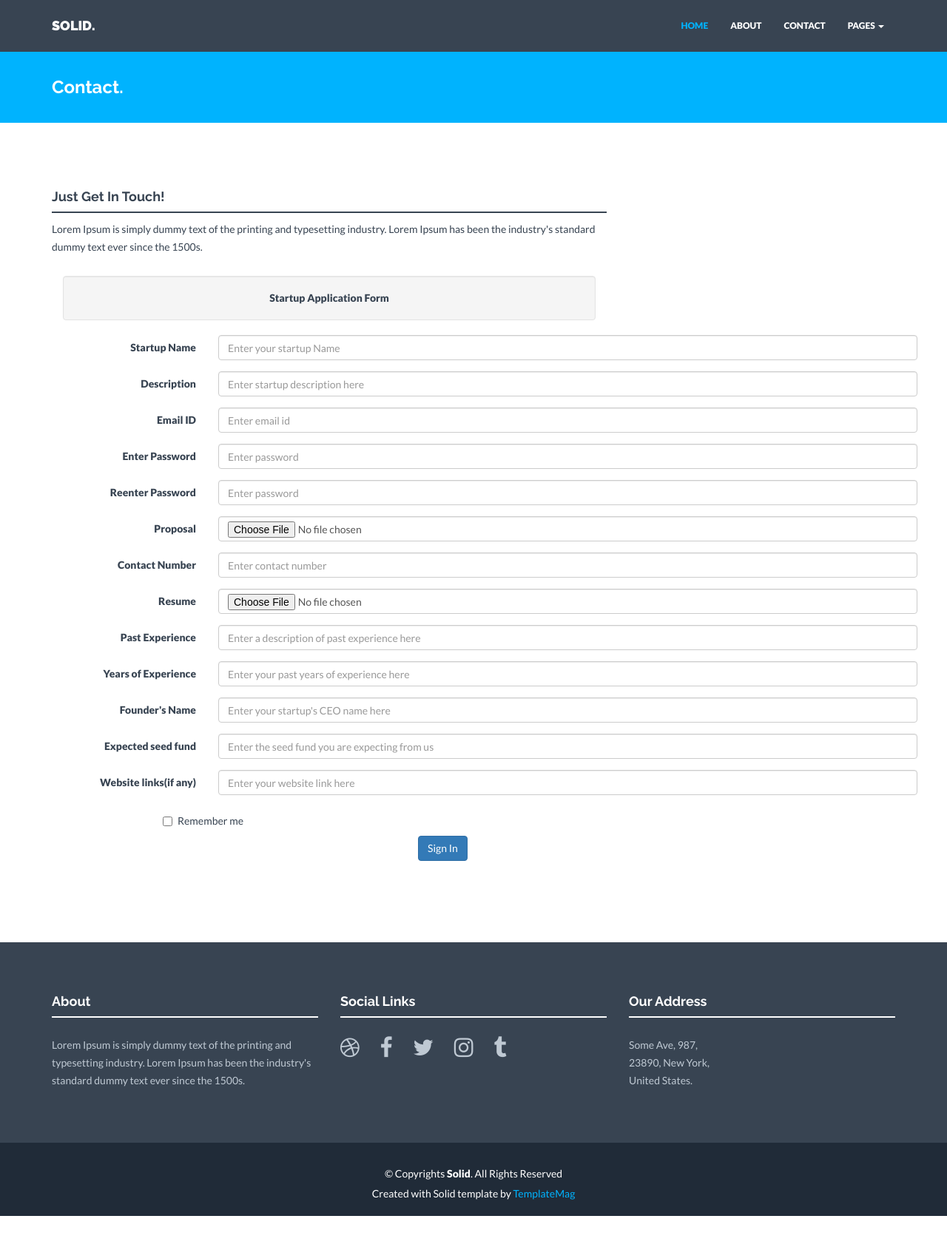
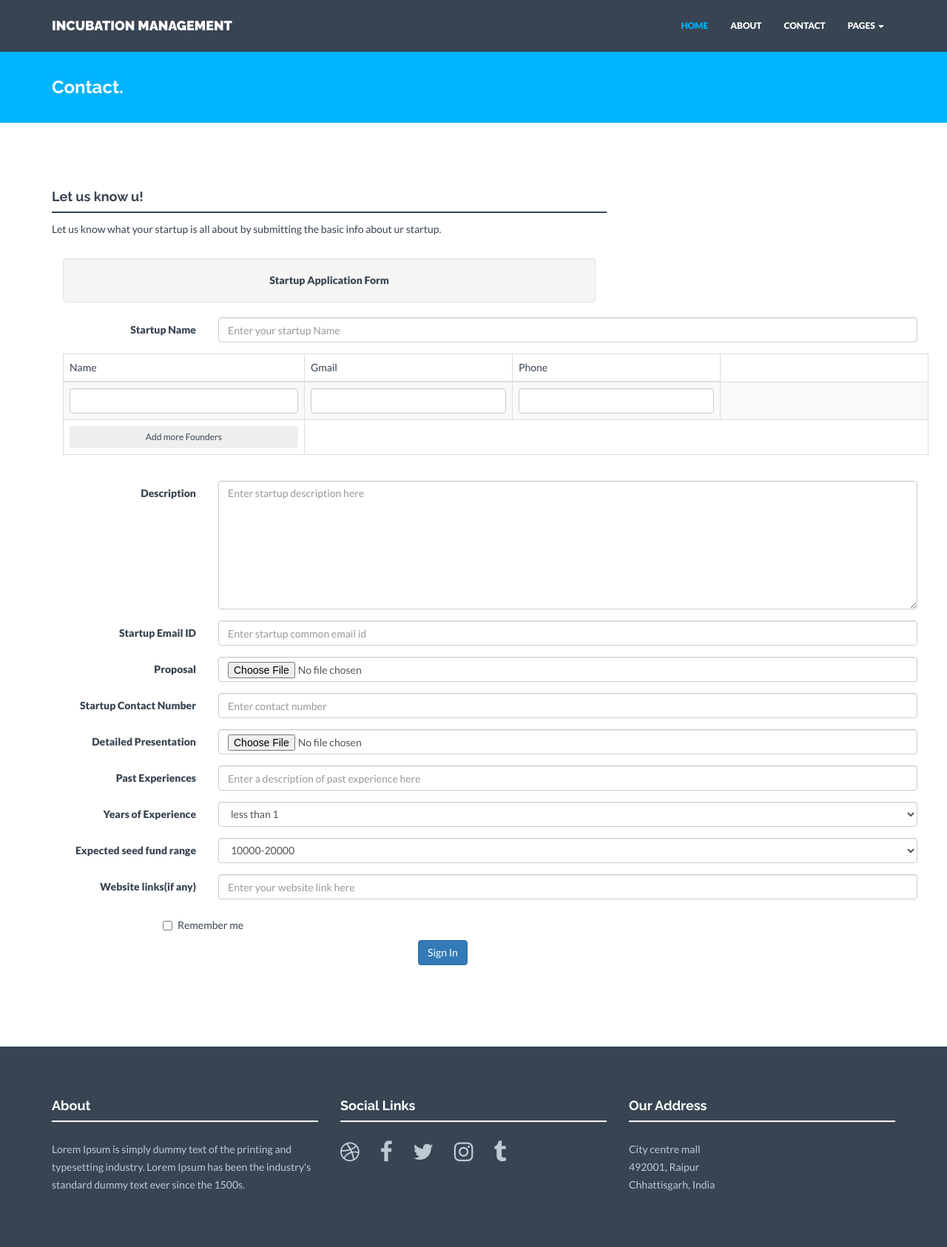
Before and after one commit to ankush17100/Codeutsava, a PHP site: page /contact.php in a window 1280 px wide. Shown: the whole page at 74% size. Before the commit the page ends 1644 px from the top, so only its background shows below. Run offline with PHP 8.4, Linux system fonts and the light colour scheme.

Commit message:
CF complete

```diff
--- a/contact.php
+++ b/contact.php
@@ -1,7 +1,8 @@
 <?php include('includes/header.php') ?>
 
- BLUE WRAP
-	 ***************************************************************************************************************** -->
+
+ <!-- BLUE WRAP -->
+	 <!-- ***************************************************************************************************************** -->
   <div id="blue">
     <div class="container">
       <div class="row">
@@ -21,9 +22,9 @@
   <div class="container mtb">
     <div class="row">
       <div class="col-lg-8">
-        <h4>Just Get In Touch!</h4>
+        <h4>Let us know u!</h4>
         <div class="hline"></div>
-        <p>Lorem Ipsum is simply dummy text of the printing and typesetting industry. Lorem Ipsum has been the industry's standard dummy text ever since the 1500s.</p>
+        <p>Let us know what your startup is all about by submitting the basic info about ur startup.</p>
         <div class="panel-body">
 <div class="well" align="center" div class="col-sm-10"><strong>Startup Application Form</strong></div>
 <div class="container">
@@ -34,28 +35,60 @@
         <input type="text" class="form-control" id="Startupname" placeholder="Enter your startup Name" required>
       </div>
     </div>
+
+
+<div class="form-group">
+
+  <table id="myTable" class=" table table-striped table-bordered order-list">
+    <thead>
+        <tr>
+            <td class="col-sm-1">Name</td>
+            <td class="col-sm-1">Gmail</td>
+            <td class="col-sm-1">Phone</td>
+        </tr>
+    </thead>
+    <tbody>
+        <tr>
+            <td class="col-sm-1">
+                <input type="text" name="name" class="form-control" />
+            </td>
+            <td class="col-sm-1">
+                <input type="mail" name="mail"  class="form-control"/>
+            </td>
+            <td class="col-sm-1">
+                <input type="text" name="phone"  class="form-control"/>
+            </td>
+            <td class="col-sm-1"><a class="deleteRow"></a>
+
+            </td>
+        </tr>
+    </tbody>
+    <tfoot>
+        <tr>
+            <td colspan="0.5" style="text-align: left;">
+                <input type="button" class="btn btn-sm btn-block " id="addrow" value="Add more Founders" />
+            </td>
+        </tr>
+        <tr>
+        </tr>
+    </tfoot>
+</table>
+</div>
+
+
+
+
+
     <div class="form-group">
       <label for="description" class="col-sm-2 control-label" id="t">Description </label>
         <div class="col-sm-10">
-          <input type="text" class="form-control" id="description" placeholder="Enter startup description here">
+          <textarea type="text" class="form-control" id="description" rows="8" placeholder="Enter startup description here"></textarea>
         </div>
     </div>
     <div class="form-group">
-      <label for="email" class="col-sm-2 control-label" id="l">Email ID</label>
+      <label for="email" class="col-sm-2 control-label" id="l">Startup Email ID</label>
         <div class="col-sm-10">
-          <input type="email" class="form-control" id="email" placeholder="Enter email id" required>
-        </div>
-    </div>
-    <div class="form-group">
-      <label for="password" class="col-sm-2 control-label" id="l">Enter Password</label>
-        <div class="col-sm-10">
-          <input type="password" class="form-control" id="password" placeholder="Enter password" required>
-        </div>
-    </div>
-    <div class="form-group">
-      <label for="password" class="col-sm-2 control-label" id="l">Reenter Password</label>
-        <div class="col-sm-10">
-          <input type="password" class="form-control" id="pass" placeholder="Enter password" required>
+          <input type="email" class="form-control" id="email" placeholder="Enter startup common email id" required>
         </div>
     </div>
     <div class="form-group">
@@ -65,19 +98,21 @@
         </div>
     </div>
     <div class="form-group">
-      <label for="number" class="col-sm-2 control-label" id="l">Contact Number</label>
+      <label for="number" class="col-sm-2 control-label" id="l">Startup Contact Number</label>
         <div class="col-sm-10">
           <input type="text" class="form-control" id="number" placeholder="Enter contact number" required>
         </div>
     </div>
+
+
     <div class="form-group">
-      <label for="resume" class="col-sm-2 control-label" id="l">Resume</label>
+      <label for="resume" class="col-sm-2 control-label" id="l">Detailed Presentation</label>
         <div class="col-sm-10">
-          <input type="file" class="form-control" id="resume" placeholder="Upload your resume here">
+          <input type="file" class="form-control" id="resume" placeholder="Upload your presentation here">
         </div>
     </div>
     <div class="form-group">
-      <label for="years" class="col-sm-2 control-label" id="l">Past Experience</label>
+      <label for="years" class="col-sm-2 control-label" id="l">Past Experiences</label>
         <div class="col-sm-10">
           <input type="text" class="form-control" id="description" placeholder="Enter a description of past experience here" required>
         </div>
@@ -85,19 +120,24 @@
     <div class="form-group">
       <label for="Experience" class="col-sm-2 control-label" id="l">Years of Experience</label>
         <div class="col-sm-10">
-          <input type="text" class="form-control" id="experience" placeholder="Enter your past years of experience here" required>
+          <select class="form-control" id="exampleFormControlSelect1" placeholder="Enter your past years of experience here" required>
+      <option>less than 1</option>
+      <option>>1</option>
+      <option>>5</option>
+      <option>>10</option>
+      </select>
         </div>
     </div>
     <div class="form-group">
-      <label for="CEOName" class="col-sm-2 control-label" id="l">Founder's Name</label>
+      <label for="Expected_seed" class="col-sm-2 control-label" id="l">Expected seed fund range</label>
         <div class="col-sm-10">
-          <input type="text" class="form-control" id="ceo_name" placeholder="Enter your startup's CEO name here" required>
-        </div>
-    </div>
-    <div class="form-group">
-      <label for="Expected_seed" class="col-sm-2 control-label" id="l">Expected seed fund</label>
-        <div class="col-sm-10">
-          <input type="text" class="form-control" id="expected_seed" placeholder="Enter the seed fund you are expecting from us" required>
+          <select class="form-control" id="expected_seed" placeholder="Enter the seed fund you are expecting from us" required>
+      <option>10000-20000</option>
+      <option>20000-50000</option>
+      <option>50000-1 lacs</option>
+      <option>>1 lacs</option>
+      </select>
+
         </div>
     </div>
     <div class="form-group">
@@ -125,4 +165,5 @@
 </div>
 
   <!-- *****************************************************************************************************************
+
 <?php include('includes/footer.php') ?>
--- a/includes/footer.php
+++ b/includes/footer.php
@@ -23,31 +23,13 @@
           <h4>Our Address</h4>
           <div class="hline-w"></div>
           <p>
-            Some Ave, 987,<br/> 23890, New York,<br/> United States.<br/>
+            City centre mall<br/> 492001, Raipur<br/> Chhattisgarh, India<br/>
           </p>
         </div>
 
       </div>
     </div>
   </div>
-
-  <div id="copyrights">
-    <div class="container">
-      <p>
-        &copy; Copyrights <strong>Solid</strong>. All Rights Reserved
-      </p>
-      <div class="credits">
-        <!--
-          You are NOT allowed to delete the credit link to TemplateMag with free version.
-          You can delete the credit link only if you bought the pro version.
-          Buy the pro version with working PHP/AJAX contact form: https://templatemag.com/solid-bootstrap-business-template/
-          Licensing information: https://templatemag.com/license/
-        -->
-        Created with Solid template by <a href="https://templatemag.com/">TemplateMag</a>
-      </div>
-    </div>
-  </div>
-  <!-- / copyrights -->
 
   <!-- JavaScript Libraries -->
   <script src="lib/jquery/jquery.min.js"></script>
@@ -58,8 +40,50 @@
   <script src="lib/hover/hoverdir.js"></script>
   <script src="lib/hover/hoverex.min.js"></script>
 
-  <!-- Template Main Javascript File -->
   <script src="js/main.js"></script>
+  <script>
+    $(document).ready(function () {
+    var counter = 0;
+
+    $("#addrow").click(function () {
+        var newRow = $("<tr>");
+        var cols = "";
+
+        cols += '<td><input type="text" class="form-control" name="name' + counter + '"/></td>';
+        cols += '<td><input type="text" class="form-control" name="mail' + counter + '"/></td>';
+        cols += '<td><input type="text" class="form-control" name="phone' + counter + '"/></td>';
+
+        cols += '<td><input type="button" class="ibtnDel btn btn-md btn-danger "  value="Delete"></td>';
+        newRow.append(cols);
+        $("table.order-list").append(newRow);
+        counter++;
+    });
+
+
+
+    $("table.order-list").on("click", ".ibtnDel", function (event) {
+        $(this).closest("tr").remove();
+        counter -= 1
+    });
+
+
+});
+
+
+
+function calculateRow(row) {
+    var price = +row.find('input[name^="price"]').val();
+
+}
+
+function calculateGrandTotal() {
+    var grandTotal = 0;
+    $("table.order-list").find('input[name^="price"]').each(function () {
+        grandTotal += +$(this).val();
+    });
+    $("#grandtotal").text(grandTotal.toFixed(2));
+}
+</script>
 
 </body>
 </html>
--- a/includes/header.php
+++ b/includes/header.php
@@ -2,7 +2,7 @@
 <html lang="en">
 <head>
   <meta charset="utf-8">
-  <title>Solid - Bootstrap Business Template</title>
+  <title>Incubation management</title>
   <meta content="width=device-width, initial-scale=1.0" name="viewport">
   <meta content="" name="keywords">
   <meta content="" name="description">
@@ -25,12 +25,6 @@
   <!-- Main Stylesheet File -->
   <link href="css/style.css" rel="stylesheet">
 
-  <!-- =======================================================
-    Template Name: Solid
-    Template URL: https://templatemag.com/solid-bootstrap-business-template/
-    Author: TemplateMag.com
-    License: https://templatemag.com/license/
-  ======================================================= -->
 </head>
 
 <body>
@@ -45,7 +39,7 @@
             <span class="icon-bar"></span>
             <span class="icon-bar"></span>
           </button>
-        <a class="navbar-brand" href="index.php">SOLID.</a>
+        <a class="navbar-brand" href="index.php">INCUBATION MANAGEMENT</a>
       </div>
       <div class="navbar-collapse collapse navbar-right">
         <ul class="nav navbar-nav">
```
